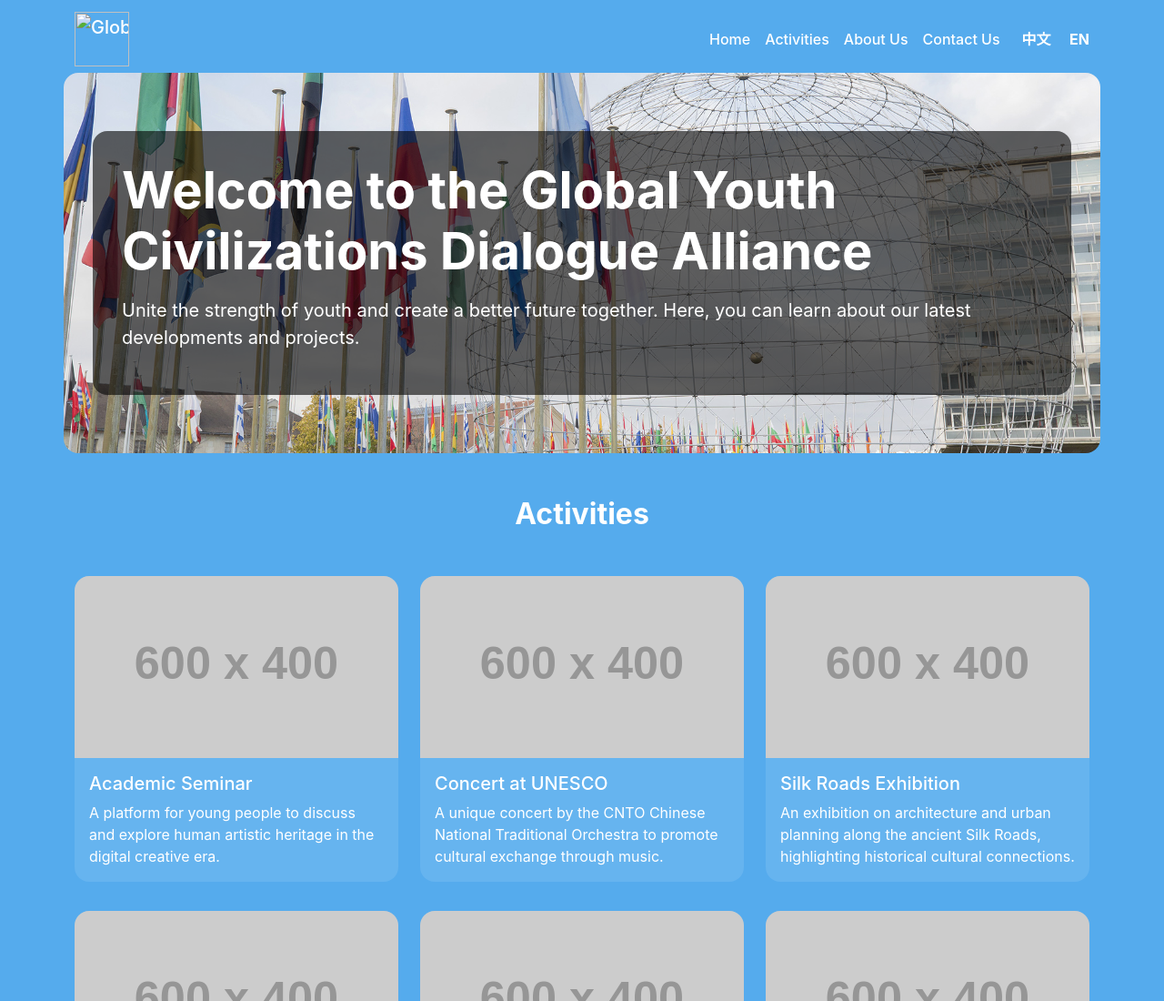
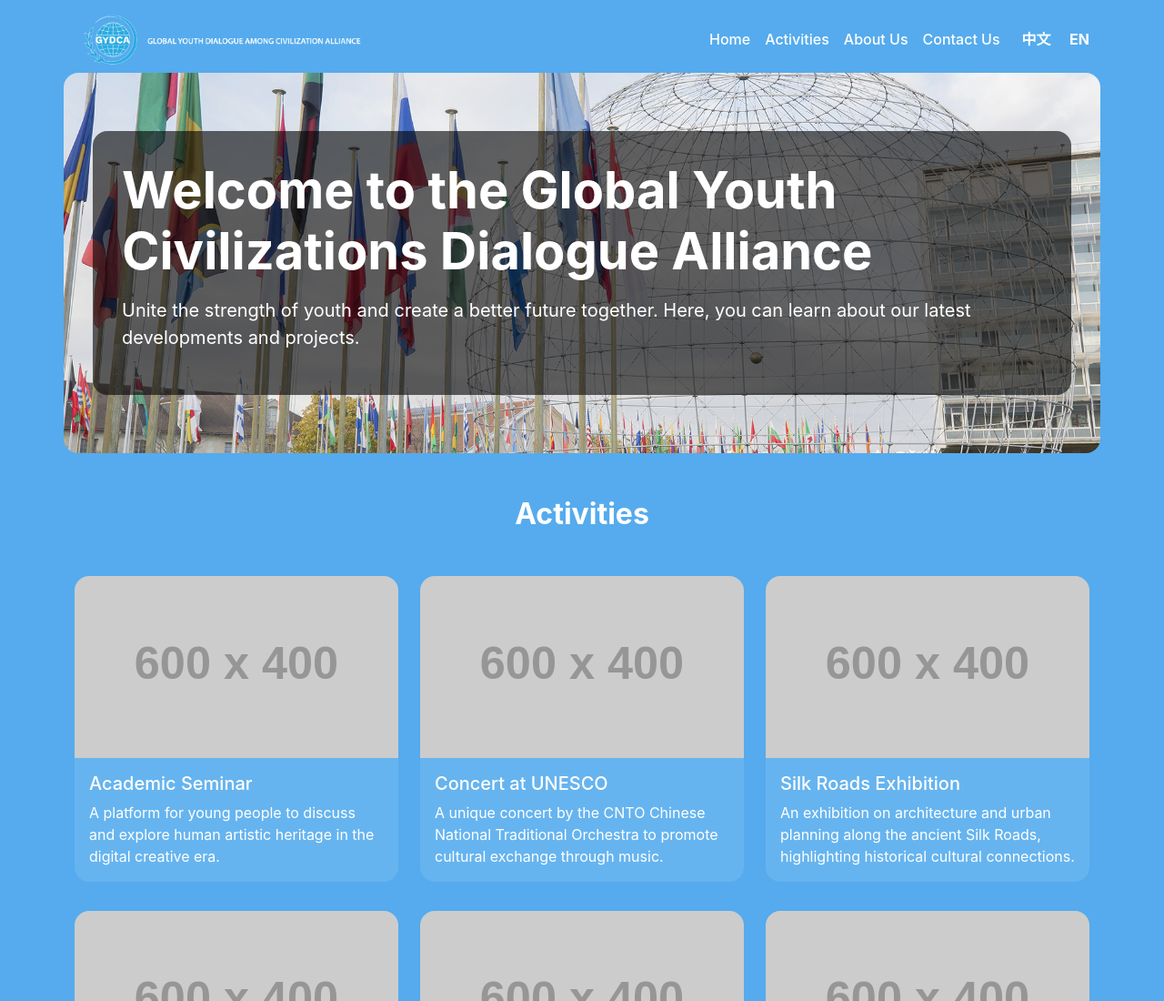
Before and after one commit to gydcaparis/gydcaparis.github.io, a plain HTML site: page activities.html in a window 1280 px wide. Shown: the top 1100 px of the page at 91% size. Drawn offline with nearby package versions, Linux system fonts and the light colour scheme; placeholder pictures from the web are drawn by us; files whose address does not match are found by name.

Commit message:
更改图片链接

```diff
--- a/activities.html
+++ b/activities.html
@@ -121,7 +121,7 @@
             <!-- 协会标志 -->
             <a class="navbar-brand d-flex align-items-center" href="index.html">
                 <!-- 使用新的标志图片 -->
-                <img src="logo globee .webp" alt="Global Youth Civilizations Dialogue Alliance Logo">
+                <img src="images/logo globee .webp" alt="Global Youth Civilizations Dialogue Alliance Logo">
             </a>
             <button class="navbar-toggler" type="button" data-bs-toggle="collapse" data-bs-target="#navbarNav" aria-controls="navbarNav" aria-expanded="false" aria-label="Toggle navigation">
                 <span class="navbar-toggler-icon"></span>
```
Also changed, not shown: contact.html (+1 -1 lines).
